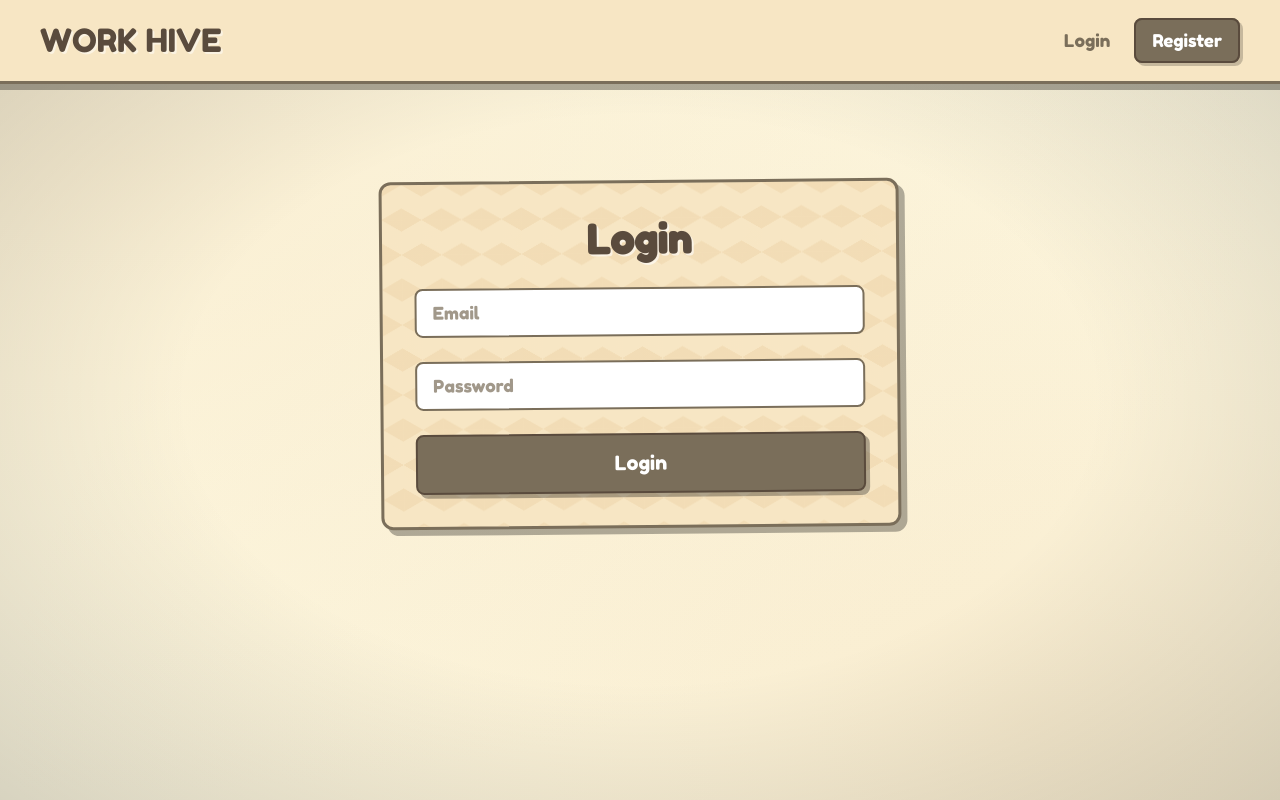
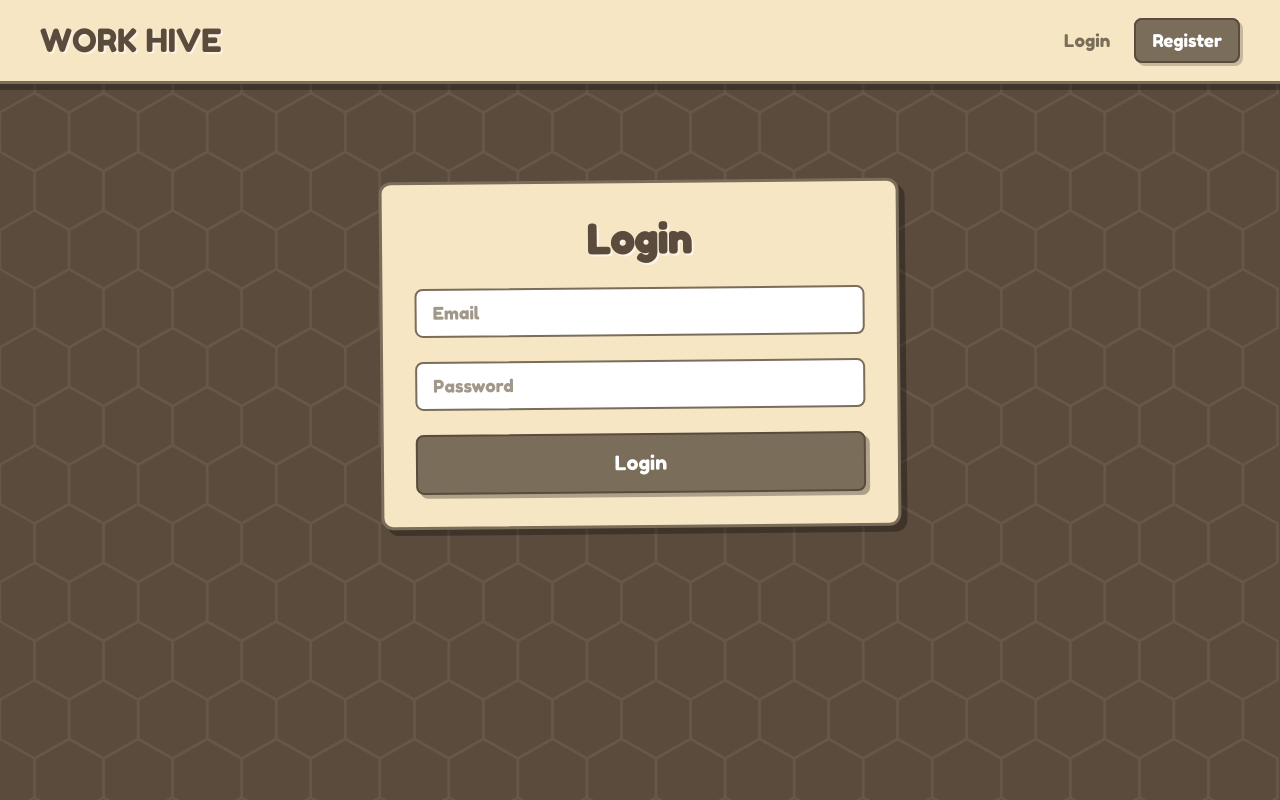
Before and after one commit to costingrasu/WorkHive, a React (Create React App) app in the folder frontend/: page /login in a window 1280 px wide. Built offline with nearby package versions, Linux system fonts and the light colour scheme.

Commit message:
added background

```diff
--- a/frontend/src/styles/Forms.css
+++ b/frontend/src/styles/Forms.css
@@ -3,21 +3,11 @@
 body {
   margin: 0;
 
-  background-color: #fdf8e1;
-  background-image:
-    radial-gradient(ellipse at center,
-      rgba(0,0,0,0) 0%,
-      rgba(0,0,0,0) 50%,
-      rgba(0,0,0,0.15) 100%),
+  background-image: url('./assets/bg1.svg');
 
-    radial-gradient(ellipse at 10% 20%,
-      rgba(245, 225, 190, 0.4) 0%,
-      transparent 70%),
-
-    radial-gradient(ellipse at 80% 90%,
-      rgba(245, 225, 190, 0.5) 0%,
-      transparent 70%);
-
+  background-size: cover;
+  background-position: center;
+  background-repeat: no-repeat;
   background-attachment: fixed;
   min-height: 100vh;
 
@@ -33,15 +23,6 @@ body {
   padding: 2rem;
 
   background-color: #f7e6c4;
-  background-image:
-    linear-gradient(30deg, rgba(235, 206, 160, 0.4) 12%, transparent 12.5%, transparent 87%, rgba(235, 206, 160, 0.4) 87.5%, rgba(235, 206, 160, 0.4)),
-    linear-gradient(150deg, rgba(235, 206, 160, 0.4) 12%, transparent 12.5%, transparent 87%, rgba(235, 206, 160, 0.4) 87.5%, rgba(235, 206, 160, 0.4)),
-    linear-gradient(30deg, rgba(235, 206, 160, 0.4) 12%, transparent 12.5%, transparent 87%, rgba(235, 206, 160, 0.4) 87.5%, rgba(235, 206, 160, 0.4)),
-    linear-gradient(150deg, rgba(235, 206, 160, 0.4) 12%, transparent 12.5%, transparent 87%, rgba(235, 206, 160, 0.4) 87.5%, rgba(235, 206, 160, 0.4)),
-    linear-gradient(60deg, rgba(247, 230, 196, 0.6) 25%, transparent 25.5%, transparent 75%, rgba(247, 230, 196, 0.6) 75%, rgba(247, 230, 196, 0.6)),
-    linear-gradient(60deg, rgba(247, 230, 196, 0.6) 25%, transparent 25.5%, transparent 75%, rgba(247, 230, 196, 0.6) 75%, rgba(247, 230, 196, 0.6));
-  background-size: 40px 70px;
-  background-position: 0 0, 0 0, 20px 35px, 20px 35px, 0 0, 20px 35px;
 
   border: 3px solid #7a6e5a;
   border-radius: 12px;
```
